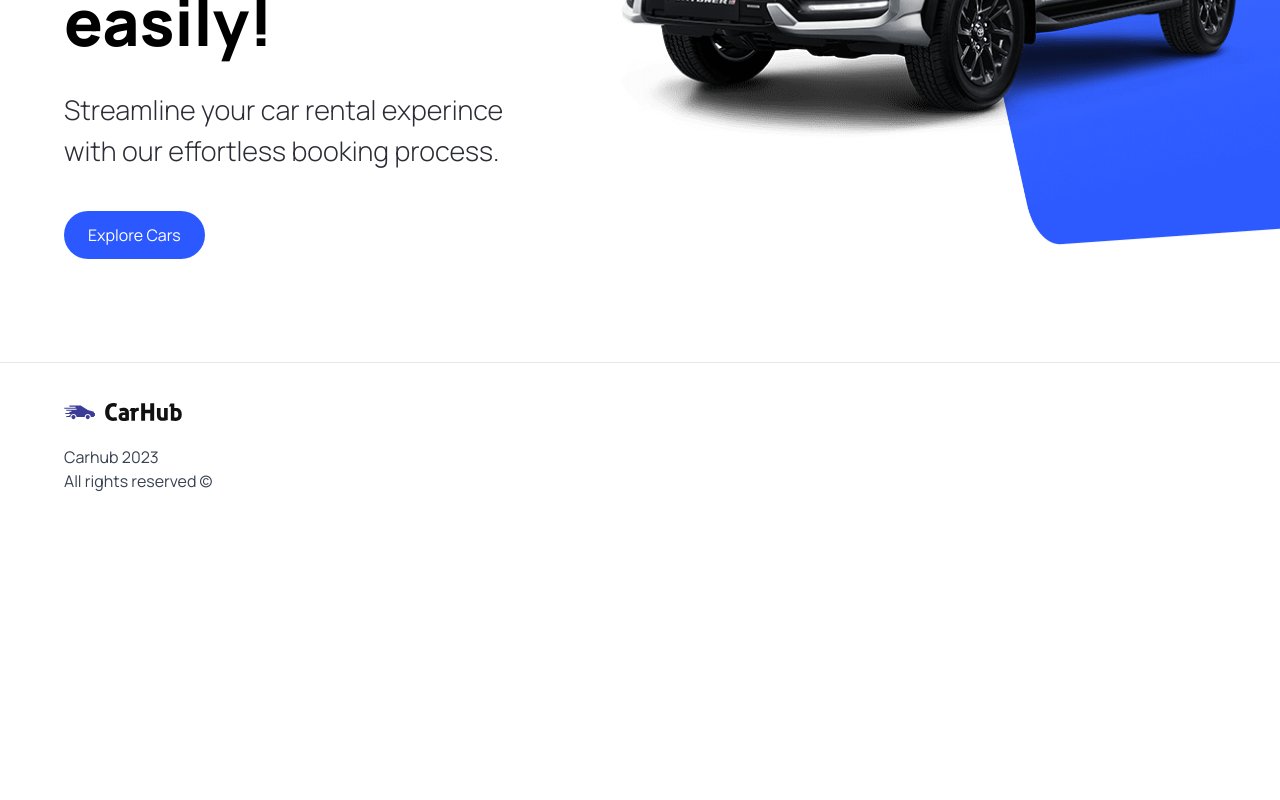
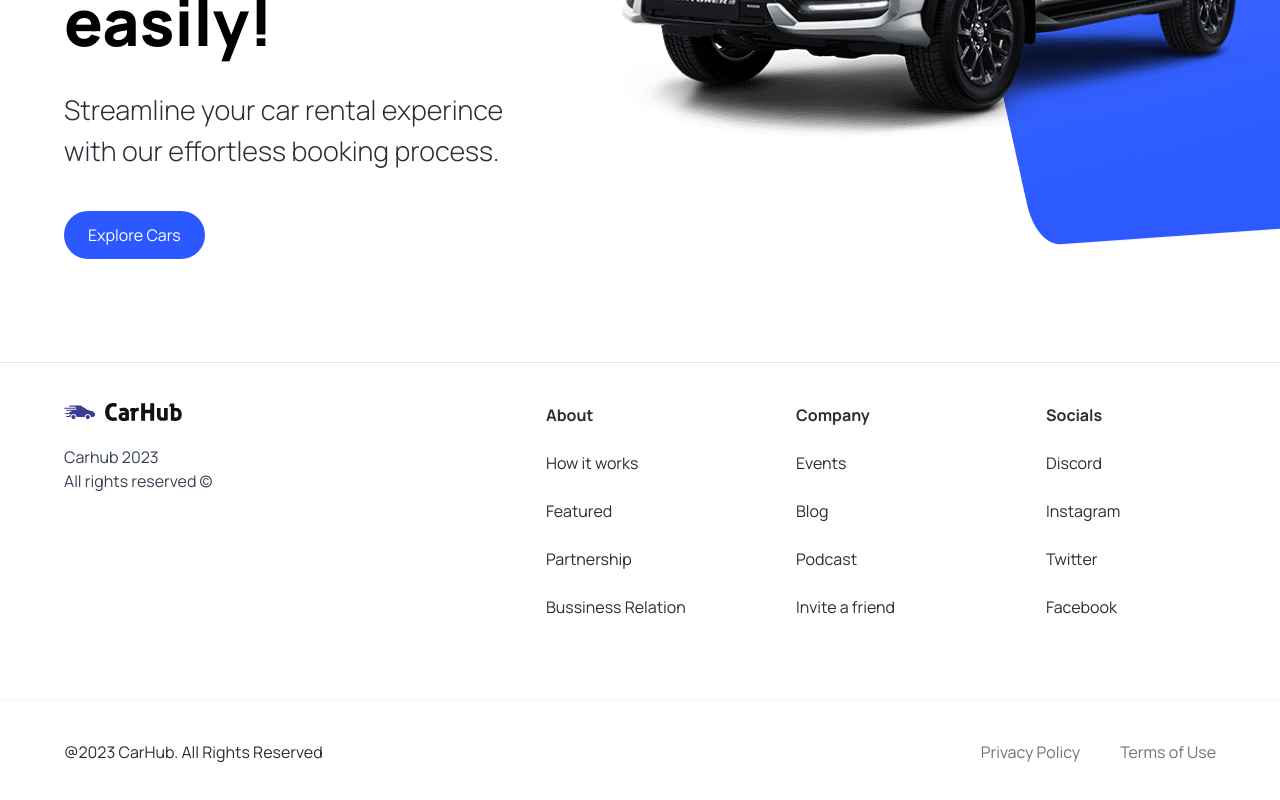
Before and after one commit to khmaladze-tiko/car-showcase, a Next.js app: page / in a window 1280 px wide. Shown: the part 458-1258 px from the top of the page. Before the commit the page ends 991 px from the top, so only its background shows below. Built offline with nearby package versions, Linux system fonts and the light colour scheme.

Commit message:
add footer navigation

```diff
--- a/components/Footer.tsx
+++ b/components/Footer.tsx
@@ -1,5 +1,7 @@
     import Image from "next/image";
     import Link from "next/link";
+
+    import { footerLinks } from "@/constants";
 
     const Footer = () => {
       return (
@@ -13,9 +15,35 @@
                     </p>
                 </div>
                 <div className="footer__links">
-
+                    {footerLinks.map((link) => (
+                        <div key={link.title} className="footer__link">
+                            <h3 className="font-bold">{link.title}</h3>
+                            {link.links.map((item) => (
+                                <Link
+                                    key={item.title}
+                                    href={item.url}
+                                    className="text-grey-500"
+                                >
+                                {item.title}
+                                </Link>
+                            ))}
+                        </div>
+                    ))}
                 </div>
-            </div>
+                </div>
+                <div className="flex justify-between items-center flex-wrap mt-10 border-t border-gray-100 sm:px-16 px-6 py-10">
+                    <p>
+                        @2023 CarHub. All Rights Reserved
+                    </p>
+                    <div className="footer__copyrights-link">
+                        <Link href="/" className="text-gray-500">
+                            Privacy Policy
+                        </Link>
+                        <Link href="/" className="text-gray-500">
+                            Terms of Use
+                        </Link>
+                    </div>
+                </div>
         </footer>
       )
     }
```
